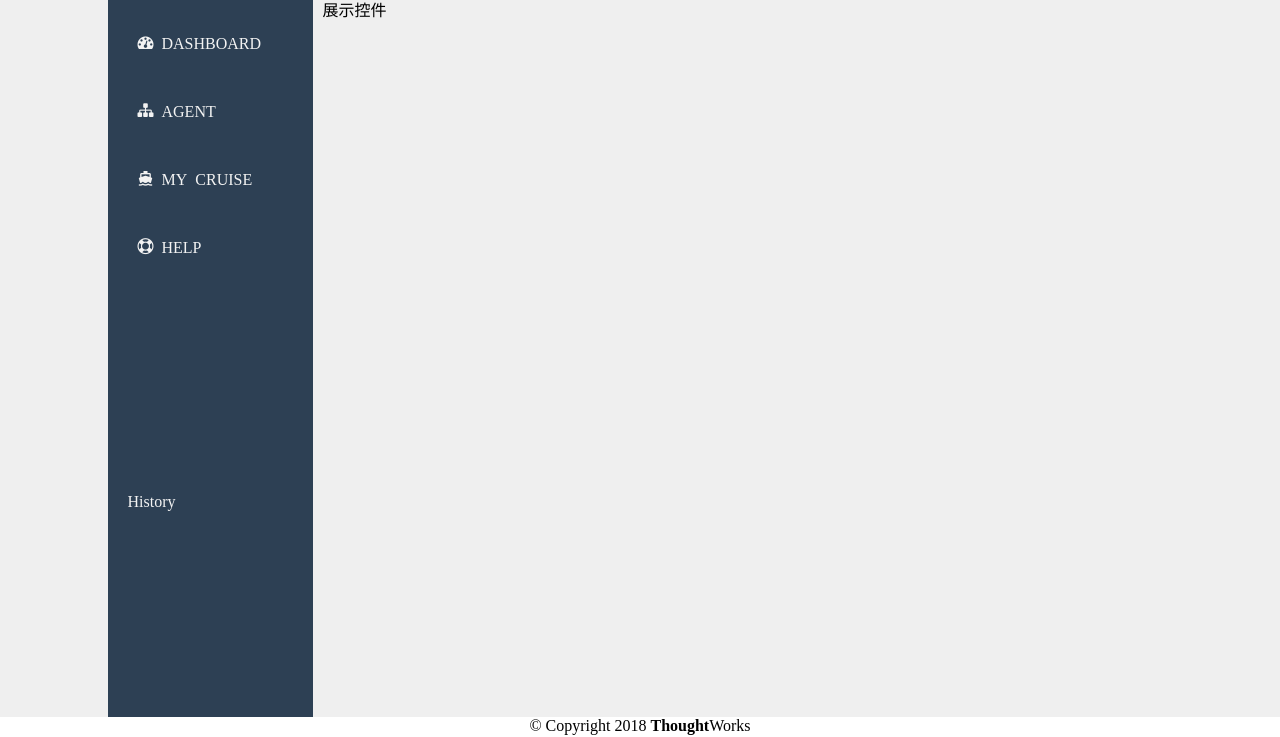
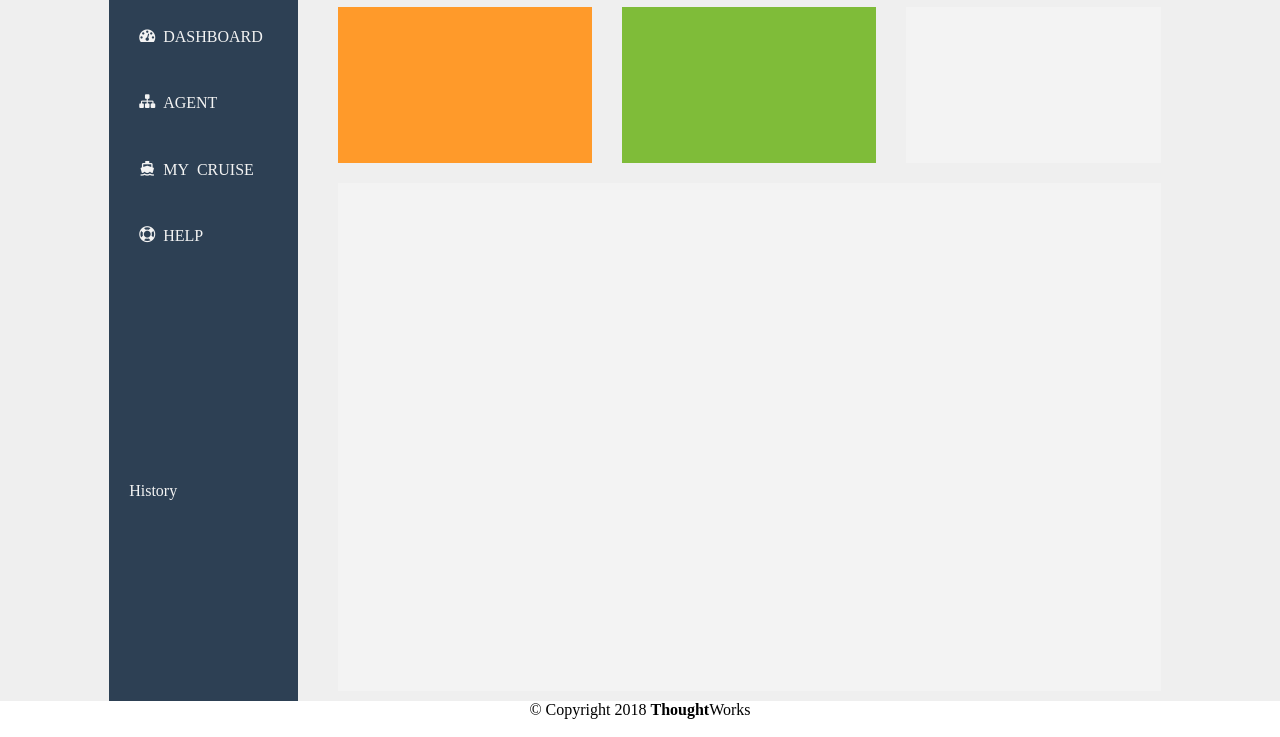
Before and after one commit to yangqianru/test, a website built with webpack: page index.html in a window 1280 px wide. Shown: the part 63-800 px from the top of the page. Built offline with nearby package versions, Linux system fonts and the light colour scheme; files whose address does not match are found by name; a web font is replaced by a local one.

Commit message:
add html loader

```diff
--- a/package.json
+++ b/package.json
@@ -24,6 +24,7 @@
     "extract-text-webpack-plugin": "^4.0.0-beta.0",
     "file-loader": "^2.0.0",
     "friendly-errors-webpack-plugin": "^1.7.0",
+    "html-loader": "^0.5.5",
     "html-webpack-plugin": "^3.2.0",
     "less": "^3.8.1",
     "less-loader": "^4.1.0",
--- a/src/components/accordion/accordion.js
+++ b/src/components/accordion/accordion.js
@@ -30,6 +30,9 @@ export const onItemClick = (e) =>{
         case accordionItem[0].iconClass:
            alert('click the button dashboard');
            break;
+        case accordionItem[1].iconClass:
+           alert('click the button dashboard');
+           break;
         default:
             alert('no para');
             break;
--- a/src/components/accordion/accordion.less
+++ b/src/components/accordion/accordion.less
@@ -8,7 +8,6 @@
 }
 
 .accordion_item_div{
-    padding: 10% 0;
     &:hover{
         cursor: pointer;
         background: #435466;
@@ -17,7 +16,7 @@
 
 .accordion_item{
     width: 100%;
-    padding: 0 10px;
+    padding: 10px 10px;
     top: 50%;
     color: #f3f3f3;
     &:hover{
--- /dev/null
+++ b/src/components/showcontext/showcontext.html
@@ -0,0 +1,8 @@
+<div class = 'show_card'>
+        <div id = 'buiding_card' class = 'buiding_card'></div>
+        <div id = 'idle_card' class = 'idle_card'></div>
+        <div id = 'stat_card' class = 'stat_card'></div>
+</div>
+<div class = 'show_list'>
+
+</div>
--- a/src/components/showcontext/showcontext.js
+++ b/src/components/showcontext/showcontext.js
@@ -1,3 +1,7 @@
-export const getShowList = () =>{
-    return
+import './showcontext.less'
+import showcontext from './showcontext.html'
+
+//主体内容
+export const getShowContext = () =>{
+    return showcontext;
 }
--- a/src/components/showcontext/showcontext.less
+++ b/src/components/showcontext/showcontext.less
@@ -1,4 +1,34 @@
 .show_context{
-    grid-column-start: 5;
-    grid-column-end: 11;
+    grid-column-start: 4;
+    grid-column-end: 12;
+    grid-gap: 20px;
+    padding: 10px;
+    display: grid;
+    grid-template-rows: repeat(4, 1fr);
 }
+
+.show_card{
+    grid-row-start: 1;
+    grid-row-end: 2;
+    display: grid;
+    grid-gap: 30px;
+    grid-template-columns: repeat(3, 1fr);
+}
+
+.show_list{
+    grid-row-start: 2;
+    grid-row-end: 5;
+    background: #f3f3f3;
+}
+
+.buiding_card{
+    background: #ff9a2a;
+}
+
+.idle_card{
+    background: #7fbc39;
+}
+
+.stat_card{
+    background: #f3f3f3;
+}
--- a/src/routers/pages/HomePage.js
+++ b/src/routers/pages/HomePage.js
@@ -1,5 +1,6 @@
 import {creatElements} from '../../common/js/util'
 import {getAccordion, setItemClickListener} from '../../components/accordion/accordion'
+import {getShowContext} from '../../components/showcontext/showcontext';
 import userImg from '../../assets/logo/logo.svg';
 
 let footerHtml = `<div>© Copyright 2018 <b>Thought</b>Works</div>`;
@@ -16,7 +17,7 @@ export const I_RESOLVE_INIT = (transition) => {
 }
 
 const getBodyHtml = () =>{
-	return `<div id= 'accordion' class='accordion'>${getAccordion()}</div><div class='show_context'>展示控件</div>`
+	return `<div id= 'accordion' class='accordion'>${getAccordion()}</div><div id='show_context' class='show_context'>${getShowContext()}</div>`
 }
 
 const addEventListeners = () =>{
--- a/static/css/common.less
+++ b/static/css/common.less
@@ -5,11 +5,11 @@
 }
 
 html, body {
-    height:100%;
+    height:100%
 }
 
 .app{
-    height: 100%;
+    height: 98%;
     display: grid;
     grid-template-rows: 60px 1fr 20px;
 }
@@ -20,7 +20,7 @@ html, body {
 
 .body{
     display: grid;
-    grid-gap: 10px;
+    grid-gap: 30px;
     background: #efefef;
     grid-template-columns: repeat(12, 1fr);
 }
```
Also changed, not shown: build/webpack.basic.conf.js, src/components/accordion/accordion.html (added).
